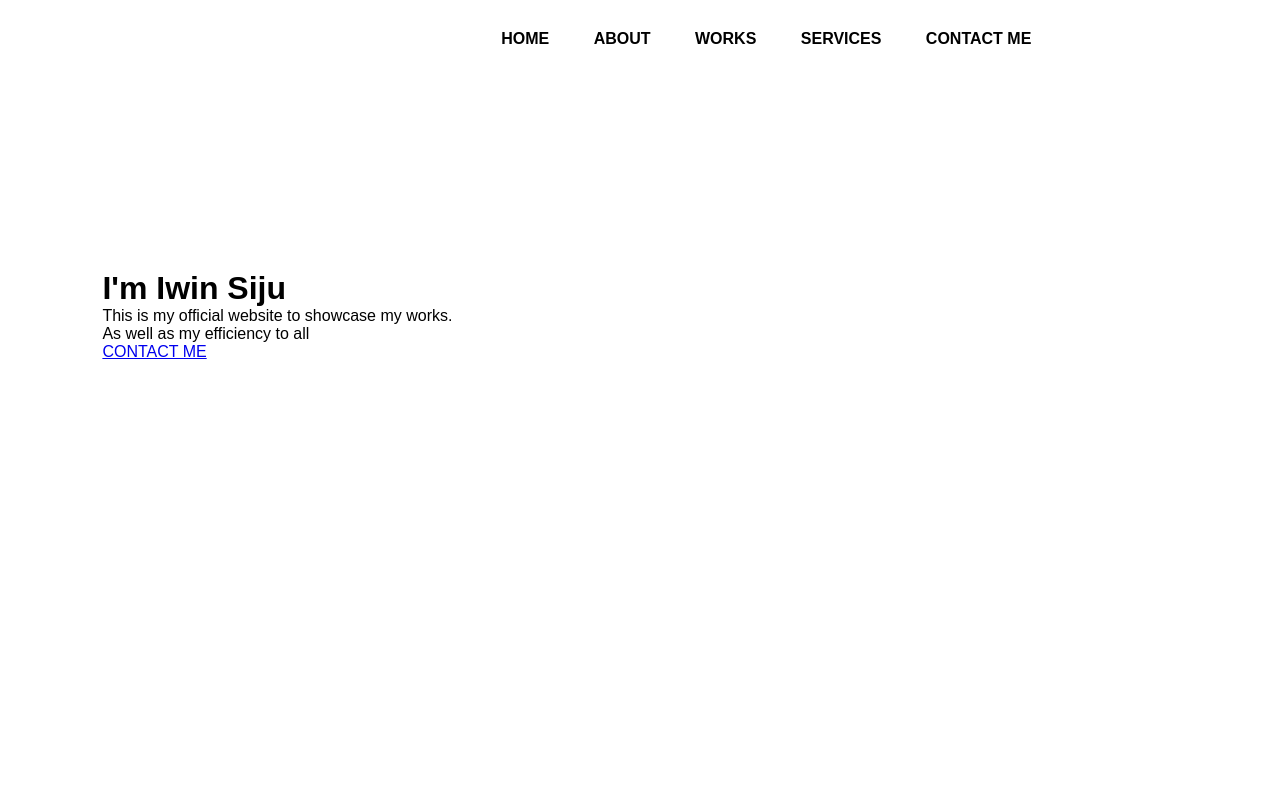
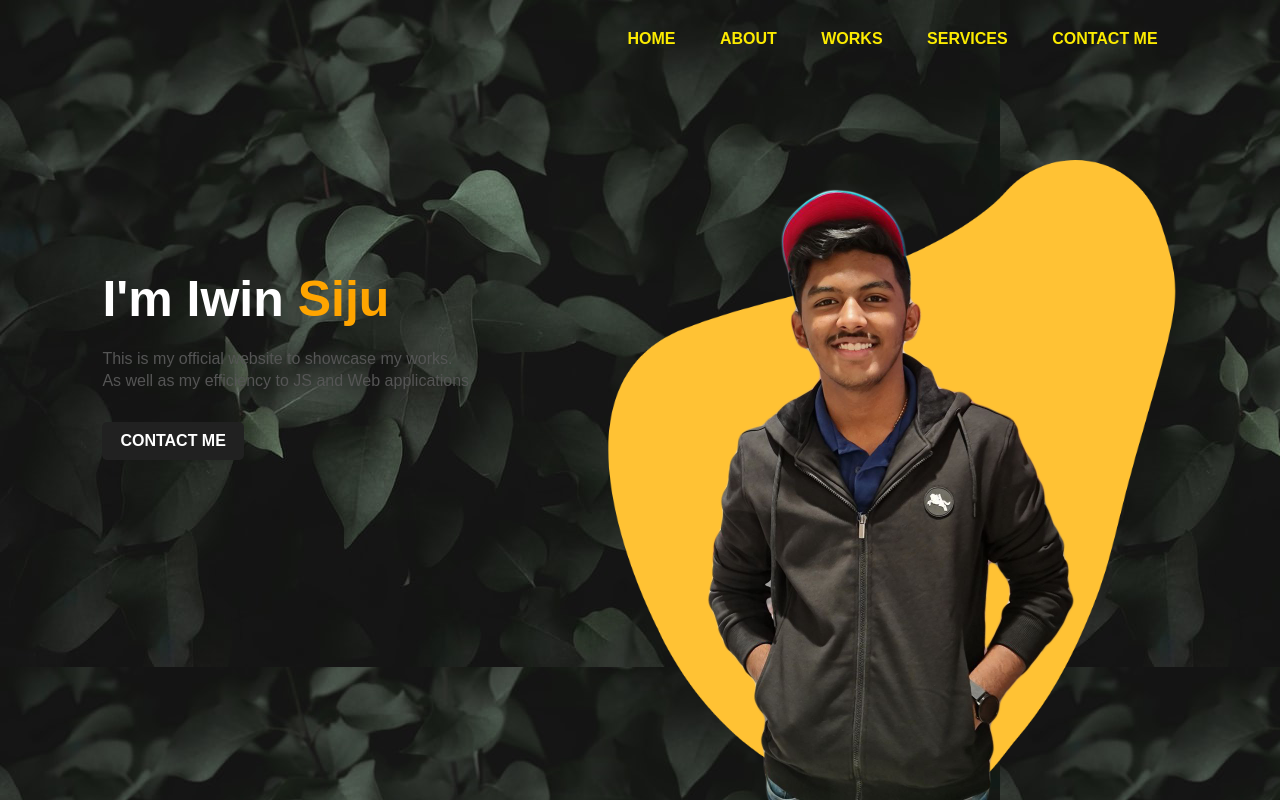
Before and after one commit to XOUT1/Website, a plain HTML site: page index.html in a window 1280 px wide. Drawn offline with Linux system fonts and the light colour scheme.

Commit message:
Major-commit-2

```diff
--- a/index.html
+++ b/index.html
@@ -23,8 +23,12 @@
         <div class="detail">
             <h1>I'm Iwin <span>Siju</span></h1>
             <p>This is my official website to showcase my works.
-            <br>As well as my efficiency to all</p>
+            <br>As well as my efficiency to JS and Web applications</p>
             <a href="#">CONTACT ME</a>
+        </div>
+        <div class="images">
+            <img src="./img/shape.png" class="shape">
+            <img src="./img/iwin bg less pic.png" class="iwin">
         </div>
     </div>
 </body>
--- a/styles.css
+++ b/styles.css
@@ -1,39 +1,98 @@
-* {
+*{
     margin: 0;
     padding: 0;
     font-family: sans-serif;
 }
-.hero {
+
+.hero{
     position: relative;
     width: 100%;
     height: 100vh;
-    background-color: white;
+    background-image: url(./img/background2.jpeg);
+    position: relative;
 }
 
-nav {
+nav{
     display: flex;
     width: 84%;
     margin: auto;
     padding: 20px 0;
     align-items: center;
-    justify-content: space-around;
+    justify-content: space-between;
 }
+
+.logo{
+    width: 100px;
+    cursor: pointer;
+}
+
 nav ul li {
     display: inline-block;
     list-style: none;
     margin: 10px 20px;
 }
-nav ul li a {
+
+nav ul li a{
     text-decoration: none;
-    color: black;
+    color: rgb(252, 235, 0);
     font-weight: bold;
 }
-nav ul li a:hover {
+
+nav ul li a:hover{
     color: red;
+}
+
+.detail{
+    margin-left: 8%;
+    margin-top: 15%;
+}
+
+.detail h1{
+    font-size: 50px;
+    color: #ffffff;
+    margin-bottom: 20px;
+}
+
+span{
+    color: orange;
 
 }
 
-.detail {
-    margin-left: 8%;
-    margin-top: 15%;
+.detail p{
+    color: #555;
+    line-height: 22px;
 }
+
+.detail a{
+    background: #212121;
+    padding: 10px 18px;
+    text-decoration: none;
+    font-weight: bold;
+    color: #fff;
+    display: inline-block;
+    margin: 30px 0;
+    border-radius: 5px;
+}
+
+.images{
+    width: 45%;
+    height: 80%;
+    position: absolute;
+    bottom: 0;
+    right: 100px;
+}
+.images img {
+    height: 100%;
+    position: absolute;
+    left: 50%;
+    bottom: 0;
+    transform: translate(-50%);
+    transition: bottom 1s, left 1s;
+}
+.images:hover .shape {
+    bottom: 40px;
+}
+
+.images:hover .iwin {
+    left: 45%;
+}
```
Also changed, not shown: img/background2.jpeg (added), img/shape.png (added).
